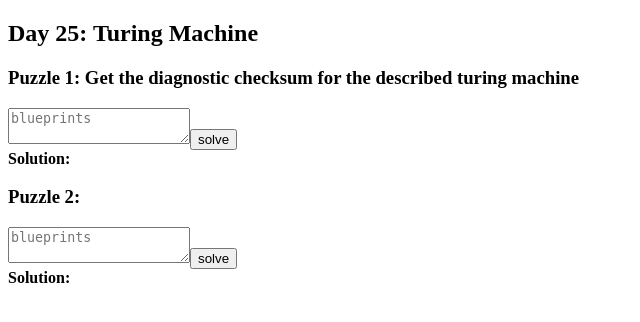
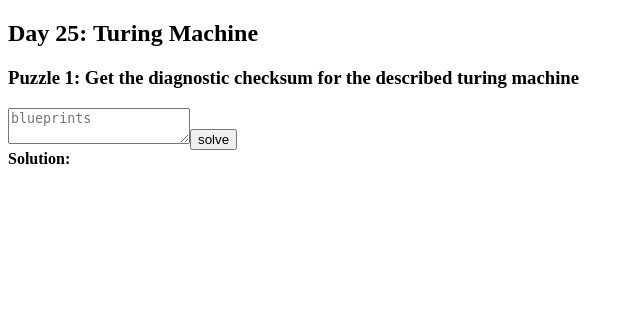
Before and after one commit to tristan-orourke/Advent-of-Code-2017, a PHP site: page /advent-of-code-2017/day25.php in a window 1280 px wide. Shown: the part 45-367 px from the top of the page, without its empty margins (0-640 px from the left). Run offline with PHP 8.4, Linux system fonts and the light colour scheme.

Commit message:
Day 25 complete

```diff
--- a/day25.php
+++ b/day25.php
@@ -20,13 +20,5 @@
                          'blueprints',
                          'solution-1');
         echo_js_tying_form_to_function('input-1', 'form-1', 'solution-1', 'TuringMachineAPI.getDiagnosticChecksumForStateMachine');
-
-        echo_puzzle_form('puzzle-2',
-                         'Puzzle 2: ',
-                         'form-2',
-                         'input-2',
-                         'blueprints',
-                         'solution-2');
-        echo_js_tying_form_to_function('input-2', 'form-2', 'solution-2', 'TuringMachineAPI.getDiagnosticChecksumForStateMachine');
     ?>
 </body>
```
